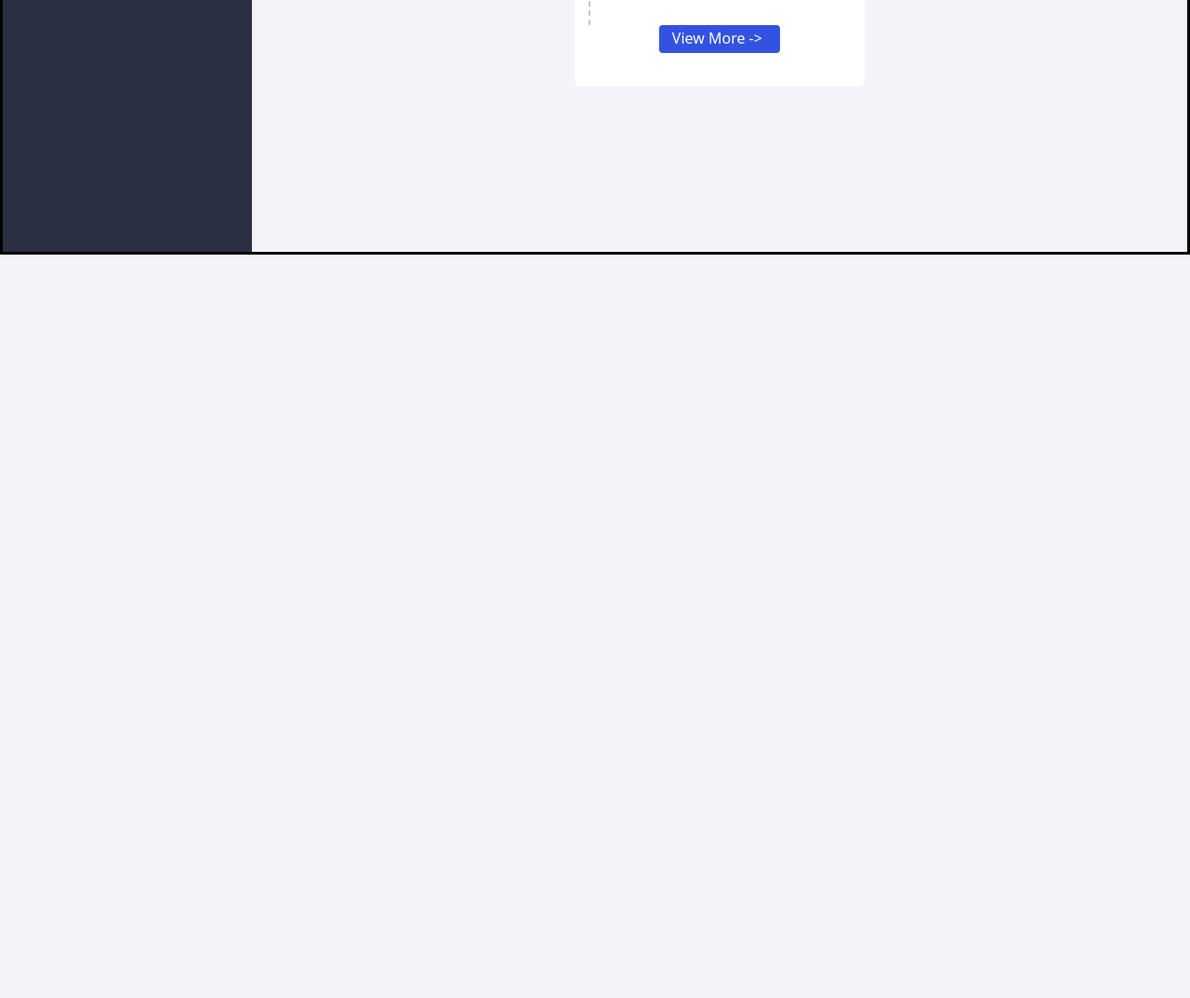
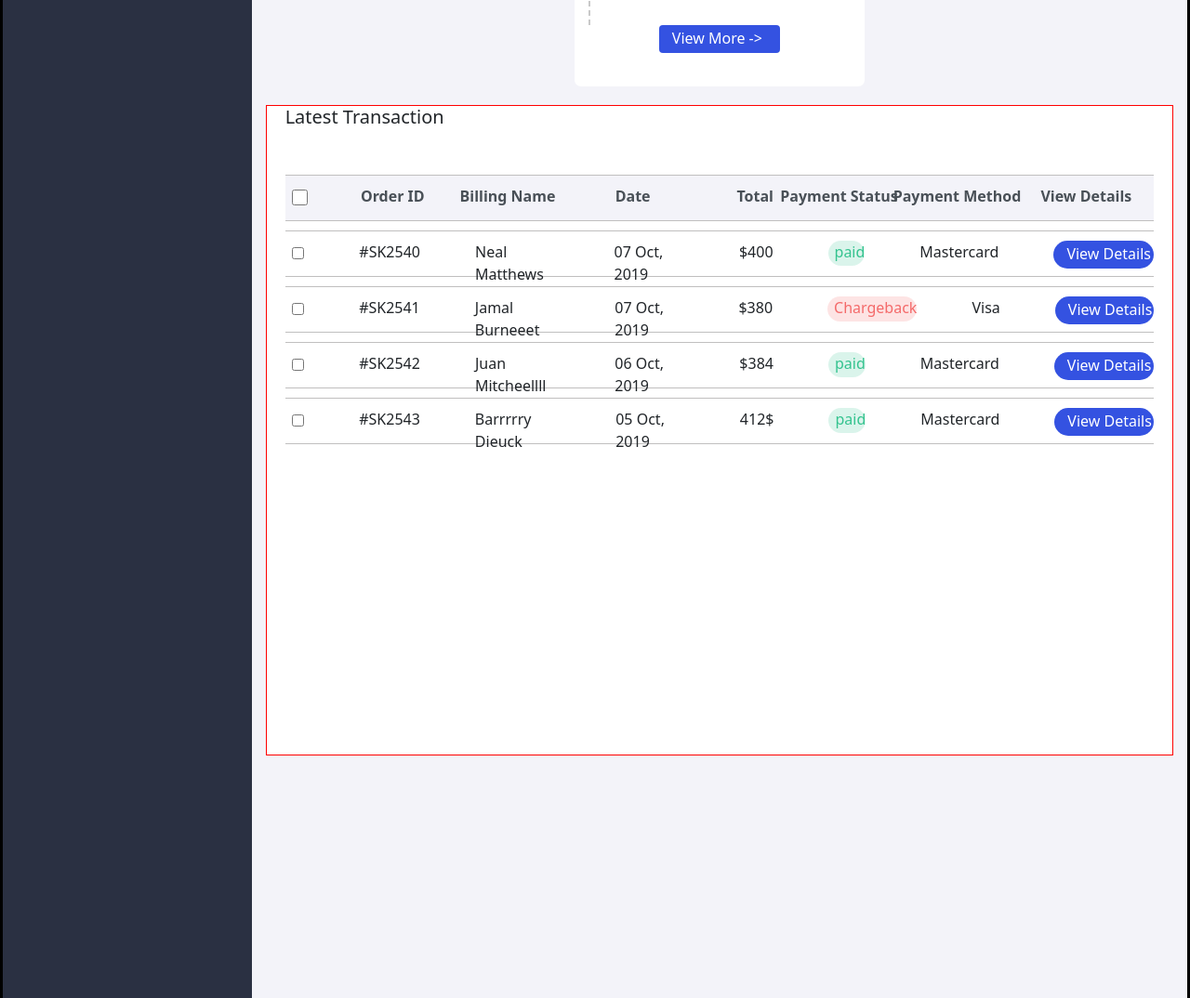
Before and after one commit to Vatooo/Admin_Panel-Finaluri, a plain HTML site: page index.html in a window 1280 px wide. Shown: the part 1726-2800 px from the top of the page at 93% size. Before the commit the page ends 2000 px from the top, so only its background shows below. Drawn offline with nearby package versions, Linux system fonts and the light colour scheme.

Commit message:
Version 5

```diff
--- a/assets/_variables.scss
+++ b/assets/_variables.scss
@@ -15,3 +15,21 @@ $font:19px;
     padding-left:14px;
     border-radius:4px;
 }
+
+@mixin trans-line {
+    display:flex;
+    gap:59px;
+    margin-top:50px;
+    margin-right:20px;
+    height:50px;
+    padding-top:10px;
+    border-top:1px solid #c0bfbf;
+    border-bottom:1px solid #c0bfbf;
+}
+
+@mixin trans-input {
+    margin-top:5px;
+        margin-left:7px;
+        width:17px;
+        height:17px;
+      }
--- a/assets/main.scss
+++ b/assets/main.scss
@@ -10,7 +10,7 @@ body {
 
 .containerr {
   width: 100%;
-  height: 2000px;
+  height: 2900px;
   border: 3px solid black;
   display: flex;
 }
@@ -627,4 +627,74 @@ body {
     }
   }
 
+  .transactions {
+    width:97%;
+    height:700px;
+    margin:auto;
+    margin-top:20px;
+    border:1px solid red;
+    background-color:#ffffff;
+    padding-left:20px;
+
+     .trans-header {
+       @include trans-line;
+       background-color:$bg_color;
+       gap:20px;
+       position:relative;
+       height:50px;
+
+      .inp {
+        @include trans-input;
+       }
+
+      p {
+        font-weight:bold;
+        color:$bold_text;
+      }
+    }
+
+     .trans-section {
+      @include trans-line;
+      margin-top:10px;
+
+
+      .inp {
+        @include trans-input;
+      }
+
+      .paid {
+        width:47px;
+        height:27px;
+        background-color:#34c38f2e;
+        color:#34c38f;
+        padding-left:7px;
+        border-radius:20px;
+      }
+
+      .button {
+        @include button;
+        border-radius:20px;
+
+        &:hover {
+          background-color:$btn_hover;
+        }
+
+        a {
+          text-decoration:none;
+          color:white;
+        }
+      }
+
+      .chargeback {
+        width:97px;
+        height:27px;
+        background-color:#f46a6a2e;
+        color:#f46a6a;
+        padding-left:7px;
+        border-radius:20px;
+
+      }
+     }
+  }
+
 }
--- a/index.html
+++ b/index.html
@@ -17,11 +17,7 @@
 <body>
   <div class="containerr">
     <div class="left-content">
-      <ul>
-        <li>
-          <a href="#"></a>
-        </li>
-      </ul>
+
     </div>
 
     <div class="right-content">
@@ -343,9 +339,86 @@
         </div>
       </div>
 
-      <section>
+      <!-- Transactions -->
+      <div class="transactions">
+        <h5>Latest Transaction</h5>
 
-      </section>
+        <div class="trans-header">
+          <input class="inp" type="checkbox" name="" id="">
+          <p style="position:absolute; left:8.7%;">Order ID</p>
+          <p style="position:absolute; left:20.11%;">Billing Name</p>
+          <p style="position:absolute; left:38%;">Date</p>
+          <p style="position:absolute; left:52%;">Total</p>
+          <p style="position:absolute; left:57%;">Payment Status</p>
+          <p style="position:absolute; left:70%;">Payment Method</p>
+          <p style="position:absolute; left:87%;">View Details</p>
+        </div>
+        <div class="trans-section s1">
+          <input class="inp" type="checkbox" name="" id="">
+          <p>#SK2540</p>
+          <p>	Neal Matthews</p>
+          <p>07 Oct, 2019</p>
+          <p>$400</p>
+          <div class="paid">
+          paid
+          </div>
+          <p>Mastercard</p>
+          <div class="button">
+            <a href="#">View Details</a>
+          </div>
+        </div>
+
+        <!-- Section2 -->
+        <div class="trans-section s2">
+          <input class="inp" type="checkbox" name="" id="">
+          <p>#SK2541</p>
+          <p>	Jamal Burneeet</p>
+          <p>07 Oct, 2019</p>
+          <p>$380</p>
+          <div class="chargeback">
+          Chargeback
+          </div>
+          <p>Visa</p>
+          <div class="button">
+            <a href="#">View Details</a>
+          </div>
+        </div>
+
+        <!-- Section 3 -->
+        <div class="trans-section s3">
+          <input class="inp" type="checkbox" name="" id="">
+          <p>#SK2542</p>
+          <p>Juan Mitcheellll</p>
+          <p>06 Oct, 2019</p>
+          <p>$384</p>
+          <div class="paid">
+          paid
+          </div>
+          <p>Mastercard</p>
+          <div class="button">
+            <a href="#">View Details</a>
+          </div>
+        </div>
+
+        <!-- Section 4 -->
+        <div class="trans-section s3">
+          <input class="inp" type="checkbox" name="" id="">
+          <p>#SK2543</p>
+          <p>Barrrrry Dieuck</p>
+          <p>05 Oct, 2019</p>
+          <p>412$</p>
+          <div class="paid">
+          paid
+          </div>
+          <p>Mastercard</p>
+          <div class="button">
+            <a href="#">View Details</a>
+          </div>
+        </div>
+
+        <!-- Section 5 -->
+
+      </div>
 
     </div>
   </div>
```
Also changed, not shown: assets/main.css, 1 other file.
